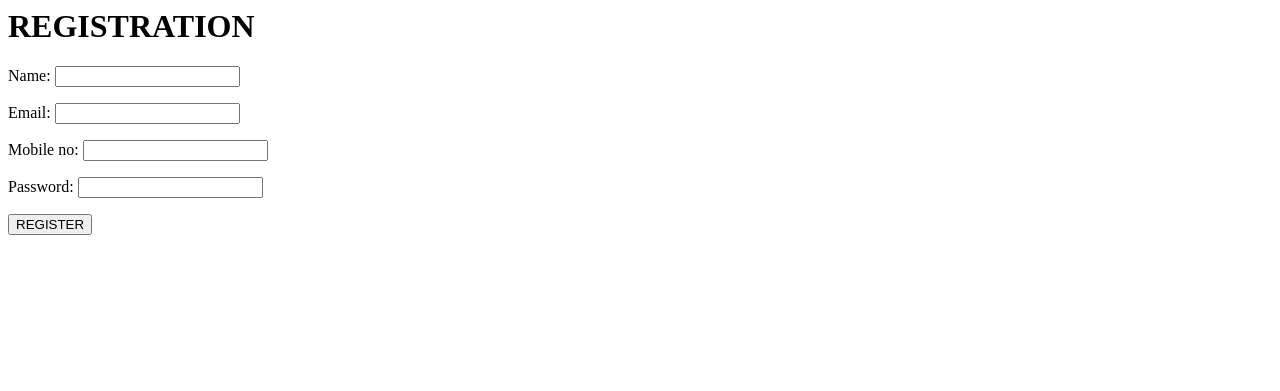
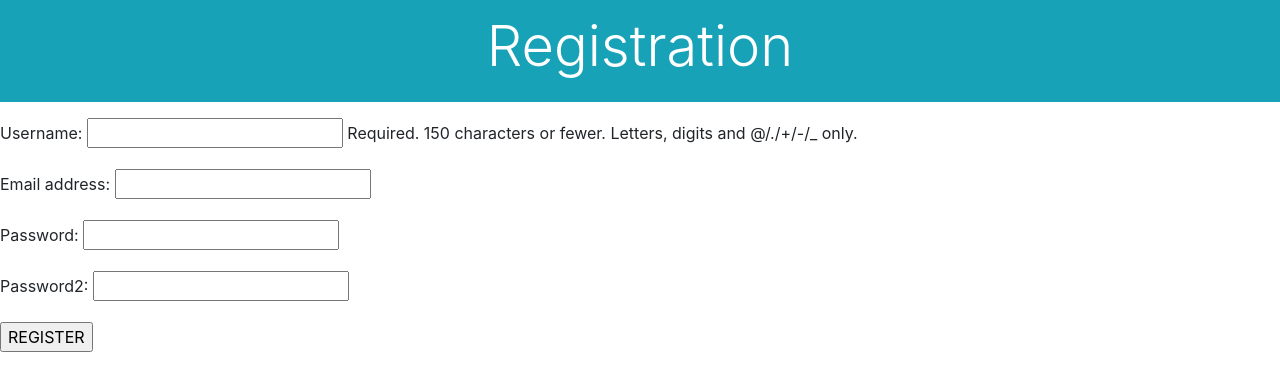
Before and after one commit to Avin-Techv/moviecafe, a Django app: page /accounts/register in a window 1280 px wide. Shown: the top 391 px of the page. Run offline with Django 3.2, Linux system fonts and the light colour scheme; parts of the project's set-up code (start-up, migrations or seed data) failed here and were passed over; some libraries are stand-ins or nearby versions.

Commit message:
added styleing

```diff
--- a/accounts/forms.py
+++ b/accounts/forms.py
@@ -1,20 +1,34 @@
-from  django import forms
 from django.contrib.auth.models import User
-from .models import *
+from django import forms
+from django.core.exceptions import ValidationError
+
+class RegisterUserForm(forms.ModelForm):
+    password = forms.CharField(widget=forms.PasswordInput)
+    password2 = forms.CharField(widget=forms.PasswordInput)
+
+    class Meta:
+        model = User
+        fields = ['username','email']
+
+    # validate password
+
+    def clean_password2(self):
+        cd = self.cleaned_data
+        if cd['password2'] != cd['password']:
+            raise ValidationError('Password dont match !!!')
+
+        return cd['password2']
 
 
-class RegisterUserForm(forms.ModelForm):
-    name=forms.CharField(max_length=10)
-    email=forms.EmailField(max_length=50)
-    mobile_no = forms.IntegerField()
-    password = forms.CharField(widget=forms.PasswordInput)
+class LoginUserForm(forms.ModelForm):
+    username = forms.CharField(widget=forms.TextInput())
+
+    password = forms.CharField(widget=forms.PasswordInput())
 
 
     class Meta:
-            model = UserProfile
-            fields =['name', 'email', 'mobile_no','password']
+        model = User
+        fields = ['username','password']
 
-
-class LoginUserForm(forms.Form):
-        email = forms.EmailField(max_length=50)
-        password = forms.CharField(widget=forms.PasswordInput)
+class MovieAddForm(forms.ModelForm):
+    movie_title = forms.CharField(widget=forms.CharField)
--- a/accounts/models.py
+++ b/accounts/models.py
@@ -40,7 +40,7 @@ class UserProfile(AbstractBaseUser,PermissionsMixin):
 
 
 class Item(models.Model):
-    GENERES = (
+    TYPE=(
         ('A','Action'),
         ('B','Adventure'),
         ('C','Comedy'),
@@ -51,9 +51,9 @@ class Item(models.Model):
 
     movie_title = models.CharField(max_length=50)
     movie_description = models.CharField(max_length=90)
-    movie_type = models.CharField(max_length=1, choices=GENERES)
+    movie_type = models.CharField(max_length=1, choices=TYPE)
     movie_images = models.ImageField(upload_to='realapp/images')
 
 
-    def __str__(self):
-        return self.name + ": " + str(self.movie_images)
+    # def __str__(self):
+    #     return self.name + ": " + str(self.movie_images)
--- a/accounts/templates/accounts/addmovie.html
+++ b/accounts/templates/accounts/addmovie.html
@@ -5,10 +5,9 @@
     <title>POST YOUR AD</title>
 </head>
 <body>
-    <h1>POST YOUR AD</h1>
+    <h1>POST YOUR </h1>
 
     <form action =" " method="post" enctype="multipart/form-data">{% csrf_token %}
-            {{ form.as_p }}
             <input type="submit" value="Add Movie" />
     </form>
 
--- a/accounts/templates/accounts/register.html
+++ b/accounts/templates/accounts/register.html
@@ -1,9 +1,19 @@
+<!DOCTYPE html>
 <html>
+<head>
+    <link rel="stylesheet" href="https://maxcdn.bootstrapcdn.com/bootstrap/4.0.0-beta/css/bootstrap.min.css" integrity="sha384-/Y6pD6FV/Vv2HJnA6t+vslU6fwYXjCFtcEpHbNJ0lyAFsXTsjBbfaDjzALeQsN6M" crossorigin="anonymous">
+    <script src="https://maxcdn.bootstrapcdn.com/bootstrap/4.0.0-beta/js/bootstrap.min.js" integrity="sha384-h0AbiXch4ZDo7tp9hKZ4TsHbi047NrKGLO3SEJAg45jXxnGIfYzk4Si90RDIqNm1" crossorigin="anonymous"></script>
+
+    <blockquote class="blockquote text-center">
+        <div class="p-3 mb-2 bg-info text-white"> <h4 class="display-4">Registration</h4> </div>
+    </blockquote>
+
+    <title>Login</title>
+</head>
     <body>
 
-        <h1 >REGISTRATION</h1>
-
-        <form action =" " method="post">{% csrf_token %}
+        <form action =" " method="post">
+            {% csrf_token %}
             {{ form.as_p }}
             <input type="submit" value="REGISTER" />
         </form>
```
Also changed, not shown: accounts/templates/accounts/login.html (+17 -4 lines).
